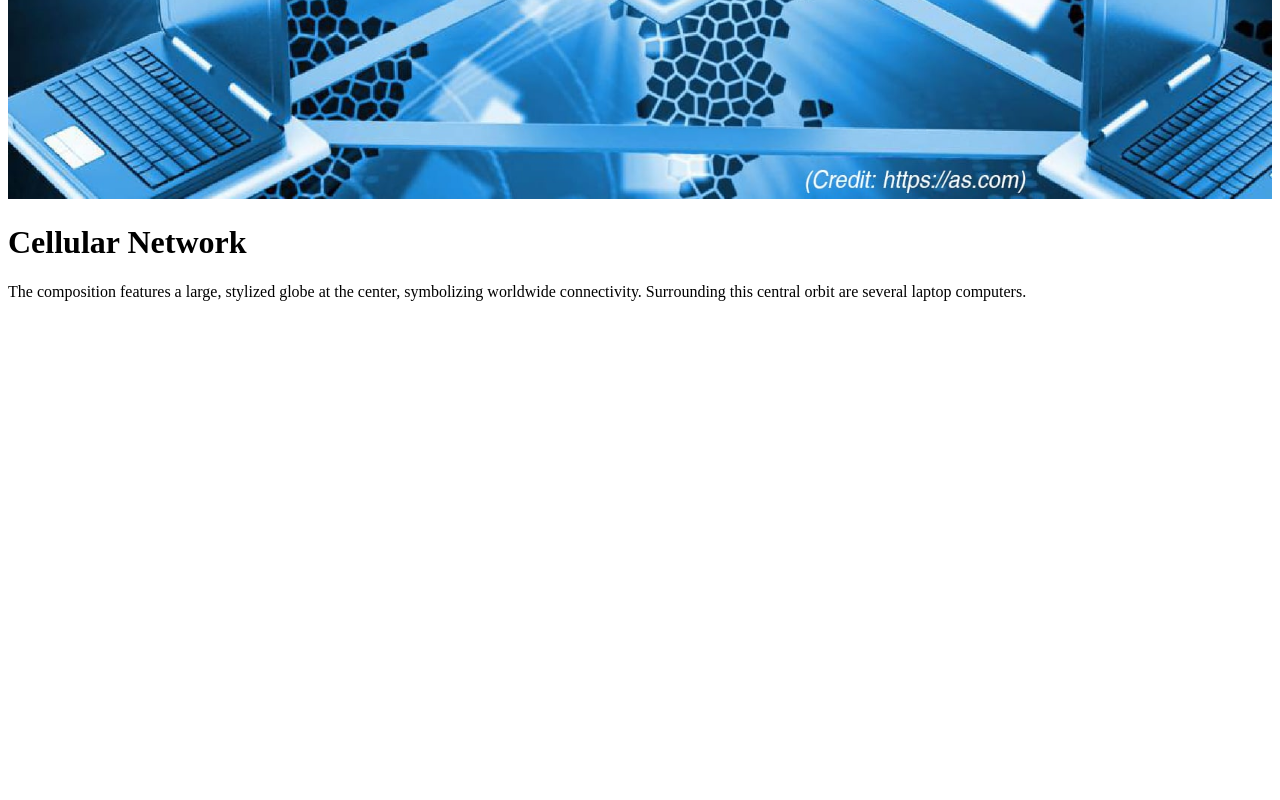
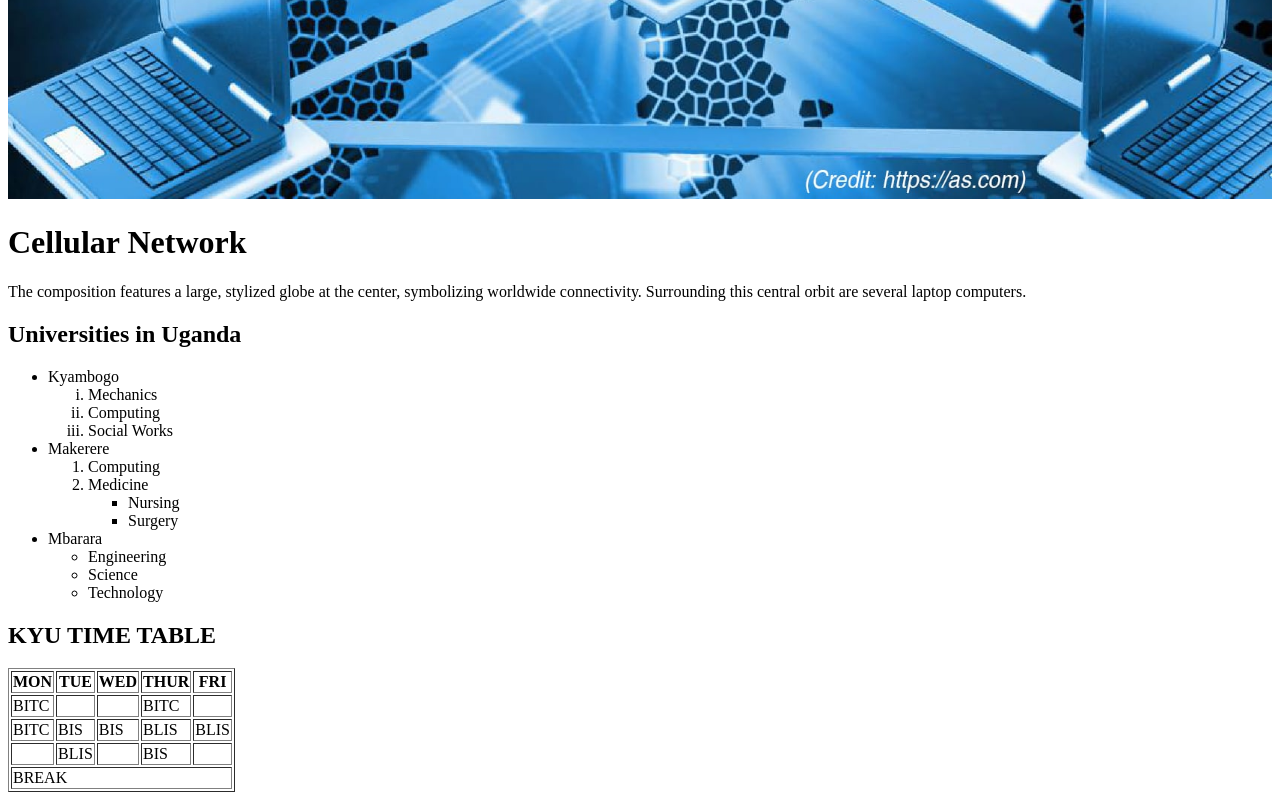
Before and after one commit to RonnoTitus/html, a plain HTML site: page index.html in a window 1280 px wide. Shown: the part 520-1320 px from the top of the page. Before the commit the page ends 837 px from the top, so only its background shows below. Drawn offline with Linux system fonts and the light colour scheme.

Commit message:
added files; universities in uganda,kyu time table

```diff
--- a/index.html
+++ b/index.html
@@ -10,6 +10,80 @@
     <img src="images/IT.jpg" width="100%" alt="Network infrastructure and global data sharing">
     <h1>Cellular Network</h1>
     <p>The composition features a large, stylized globe at the center, symbolizing worldwide connectivity. Surrounding this central orbit are several laptop computers.</p>
+<h2>Universities in Uganda</h2>
+
+<ul>
+<li>Kyambogo
+    <ol type="i">
+        <li>Mechanics</li>
+        <li>Computing</li>
+        <li>Social Works</li>
+    </ol>
+</li>
+
+<li>Makerere
+    <ol>
+        <li>Computing</li>
+        <li>Medicine
+            <ul>
+                <li>Nursing</li>
+                <li>Surgery</li>
+            </ul>
+        </li>
+    </ol>
+</li>
+
+<li>Mbarara
+    <ul>
+        <li>Engineering</li>
+        <li>Science</li>
+        <li>Technology</li>
+    </ul>
+</li>
+</ul>
+
+<h2>KYU TIME TABLE</h2>
+
+<table border="1">
+
+<tr>
+<th>MON</th>
+<th>TUE</th>
+<th>WED</th>
+<th>THUR</th>
+<th>FRI</th>
+</tr>
+
+<tr>
+<td>BITC</td>
+<td></td>
+<td></td>
+<td>BITC</td>
+<td></td>
+</tr>
+
+<tr>
+<td>BITC</td>
+<td>BIS</td>
+<td>BIS</td>
+<td>BLIS</td>
+<td>BLIS</td>
+</tr>
+
+<tr>
+<td></td>
+<td>BLIS</td>
+<td></td>
+<td>BIS</td>
+<td></td>
+</tr>
+
+<tr>
+<td colspan="5">BREAK</td>
+</tr>
+
+</table>
+
 
 </body>
 </html>
```
